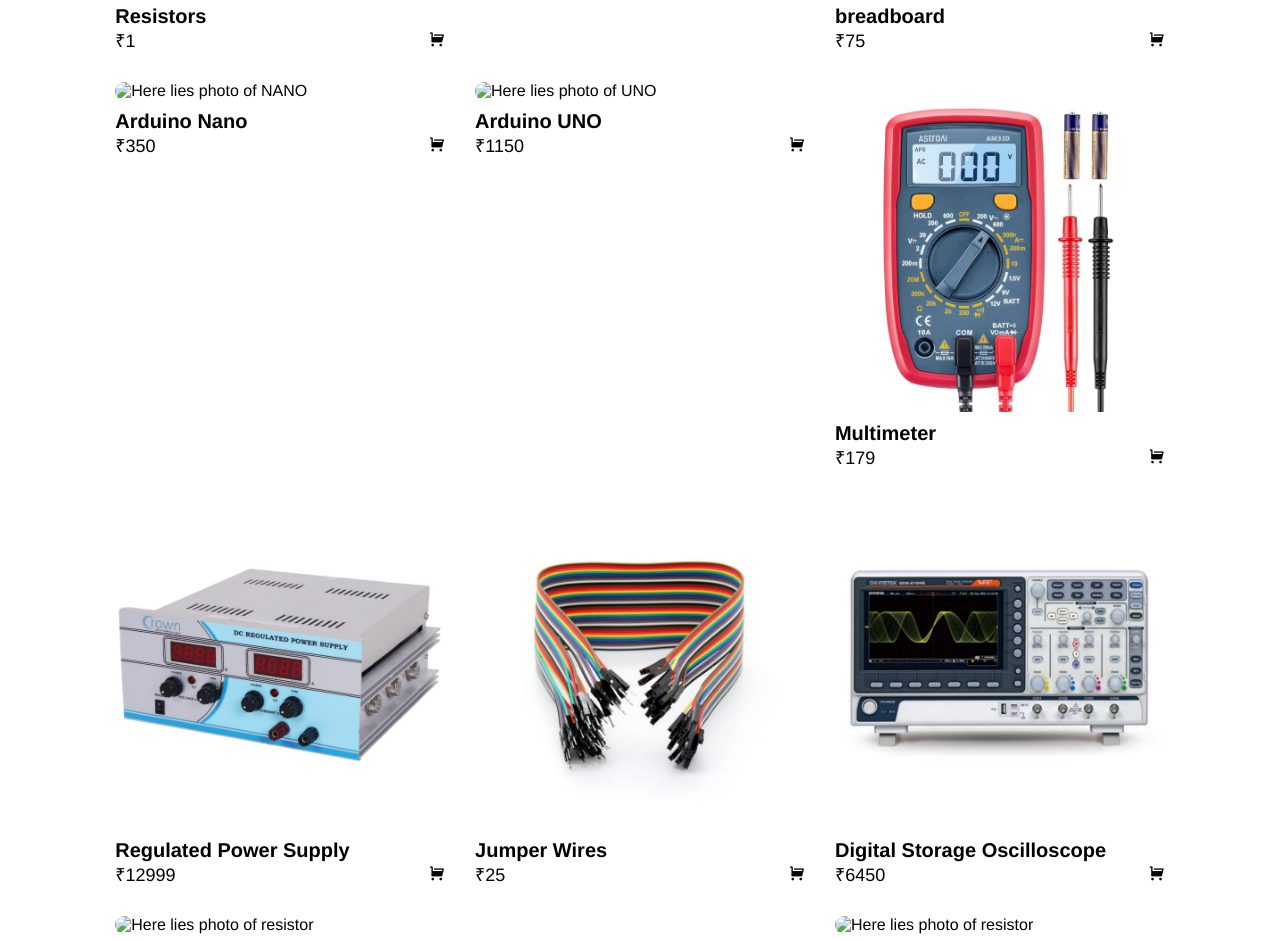
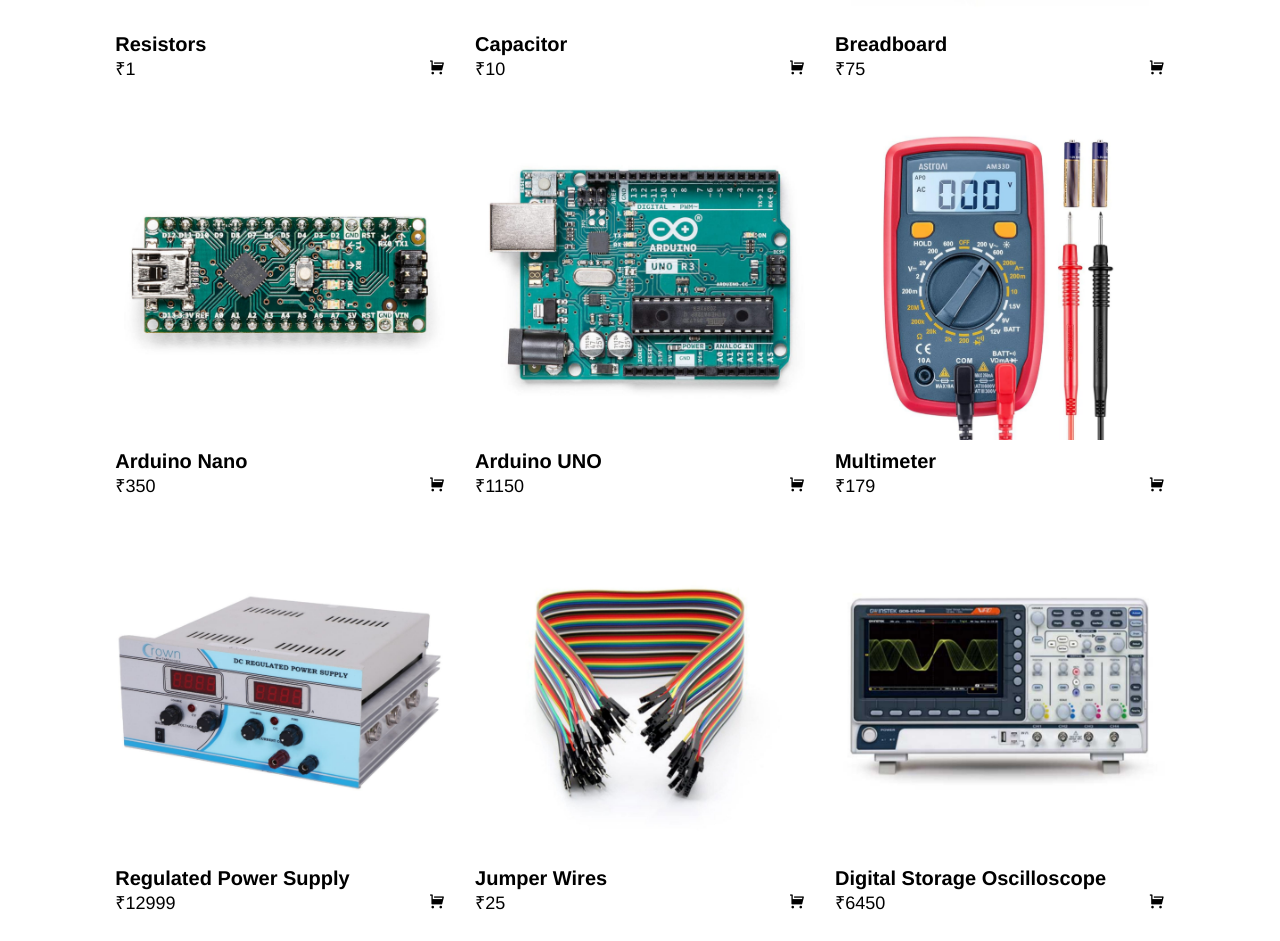
Before and after one commit to K-Hariharan-gh/Elecoms, a plain HTML site: page index.html in a window 1280 px wide. Shown: the part 490-1431 px from the top of the page. Drawn offline with nearby package versions, Linux system fonts and the light colour scheme.

Commit message:
The HTML code has been edited.
This editing was necessary because of the replacement of new images folder into the repository

```diff
--- a/index.html
+++ b/index.html
@@ -5,6 +5,7 @@
     <meta charset="UTF-8">
     <meta name="viewport" content="width=device-width, initial-scale=1.0">
     <title>Elecoms </title>
+    <h2> A Compass for Buying Electronics</h2>
     <link rel="stylesheet" href="elecoms.css">
     <link href="https://cdn.jsdelivr.net/npm/remixicon@4.5.0/fonts/remixicon.css" rel="stylesheet">
 </head>
@@ -59,9 +60,9 @@
 
             <div class="product-box">
                 <div class="img-box">
-                    <img src="images/capacitor (1).jpg" alt="Here lies photo of capacitor">
+                    <img src="images/capacitor.jpg" alt="Here lies photo of capacitor">
                 </div>
-                <h2 class="product-title">capacitor</h2>
+                <h2 class="product-title">Capacitor</h2>
                 <div class="price-and-cart">
                     <span class="price">₹10</span>
                     <i class="ri-shopping-cart-fill"></i>
@@ -72,7 +73,7 @@
                 <div class="img-box">
                     <img src="images/breadboard.jpg" alt="Here lies photo of breadboard">
                 </div>
-                <h2 class="product-title">breadboard</h2>
+                <h2 class="product-title">Breadboard</h2>
                 <div class="price-and-cart">
                     <span class="price">₹75</span>
                     <i class="ri-shopping-cart-fill"></i>
@@ -81,7 +82,7 @@
 
             <div class="product-box">
                 <div class="img-box">
-                    <img src="images/nano1 (1).jpg" alt="Here lies photo of NANO">
+                    <img src="images/nano.jpg" alt="Here lies photo of Arduino NANO">
                 </div>
                 <h2 class="product-title">Arduino Nano</h2>
                 <div class="price-and-cart">
@@ -92,7 +93,7 @@
 
             <div class="product-box">
                 <div class="img-box">
-                    <img src="images/uno1 (1).jpg" alt="Here lies photo of UNO">
+                    <img src="images/uno.jpg" alt="Here lies photo of Arduino UNO">
                 </div>
                 <h2 class="product-title">Arduino UNO</h2>
                 <div class="price-and-cart">
@@ -103,7 +104,7 @@
 
              <div class="product-box">
                 <div class="img-box">
-                    <img src="images/multimeter.jpg" alt="Here lies photo of resistor">
+                    <img src="images/multimeter.jpg" alt="Here lies photo of Multimeter">
                 </div>
                 <h2 class="product-title">Multimeter </h2>
                 <div class="price-and-cart">
@@ -114,7 +115,7 @@
 
              <div class="product-box">
                 <div class="img-box">
-                    <img src="images/RPS.jpg" alt="Here lies photo of resistor">
+                    <img src="images/RPS.jpg" alt="Here lies photo of RPS">
                 </div>
                 <h2 class="product-title">Regulated Power Supply </h2>
                 <div class="price-and-cart">
@@ -125,7 +126,7 @@
 
              <div class="product-box">
                 <div class="img-box">
-                    <img src="images/jumper_wires.jpg" alt="Here lies photo of resistor">
+                    <img src="images/jumper_wires.jpg" alt="Here lies photo of Jumper wires">
                 </div>
                 <h2 class="product-title">Jumper Wires </h2>
                 <div class="price-and-cart">
@@ -136,7 +137,7 @@
 
              <div class="product-box">
                 <div class="img-box">
-                    <img src="images/dso.jpg" alt="Here lies photo of resistor">
+                    <img src="images/dso.jpg" alt="Here lies photo of DSO">
                 </div>
                 <h2 class="product-title">Digital Storage Oscilloscope </h2>
                 <div class="price-and-cart">
@@ -147,7 +148,7 @@
 
              <div class="product-box">
                 <div class="img-box">
-                    <img src="images/7-segment_LCD_display.jpg" alt="Here lies photo of resistor">
+                    <img src="images/7-segment.jpg" alt="Here lies photo of 7-segment display">
                 </div>
                 <h2 class="product-title">7-segment LCD display </h2>
                 <div class="price-and-cart">
@@ -158,7 +159,7 @@
 
              <div class="product-box">
                 <div class="img-box">
-                    <img src="images/wi-fi_module.jpg" alt="Here lies photo of resistor">
+                    <img src="images/wi-fi_module.jpg" alt="Here lies photo of Wi-Fi Module">
                 </div>
                 <h2 class="product-title">ESP 8266 Wi-Fi Module</h2>
                 <div class="price-and-cart">
@@ -169,7 +170,7 @@
 
              <div class="product-box">
                 <div class="img-box">
-                    <img src="images/bluetooth.jpg" alt="Here lies photo of resistor">
+                    <img src="images/bluetooth_module.jpg" alt="Here lies photo of bluetooth_module">
                 </div>
                 <h2 class="product-title">Bluetooth Module </h2>
                 <div class="price-and-cart">
```
